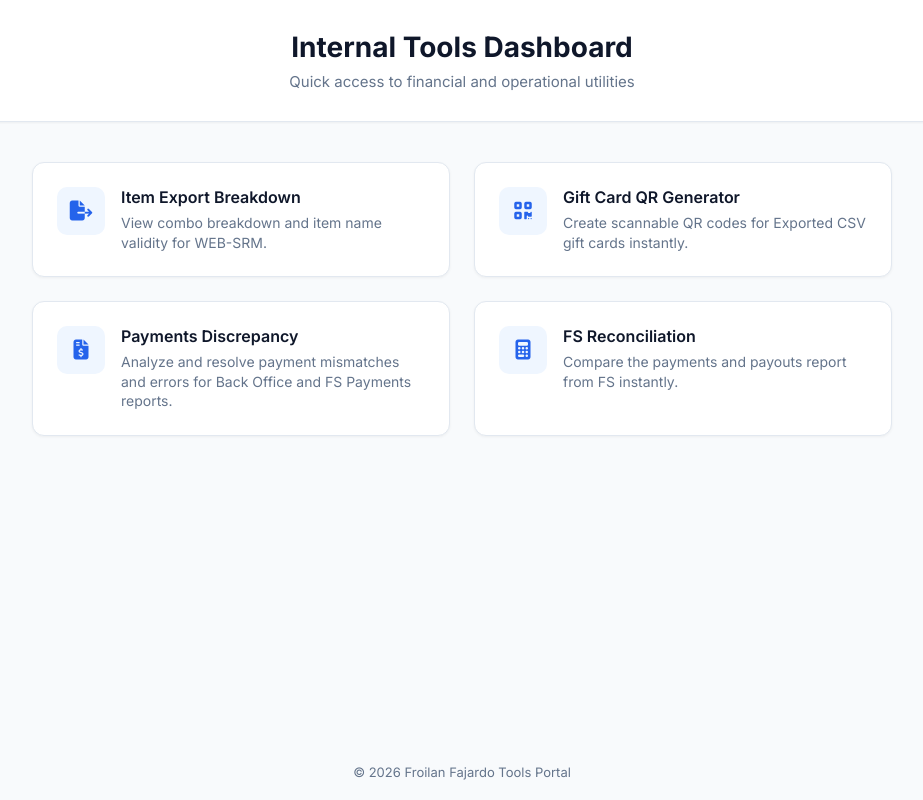
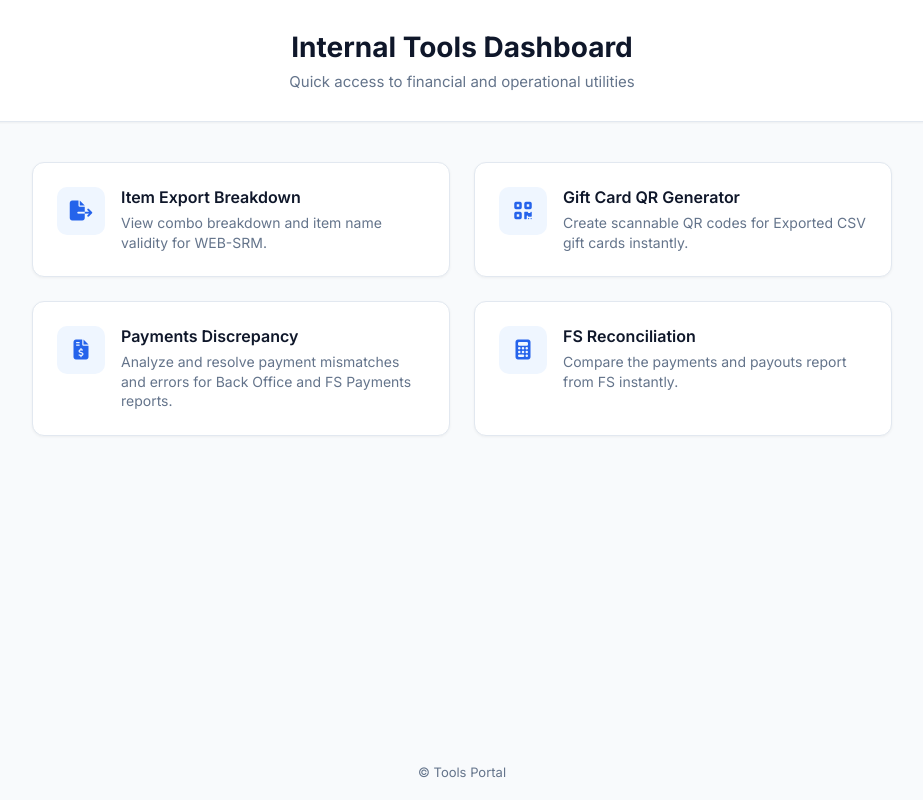
Before and after one commit to ls-froilan-fajardo/tools-directory, a plain HTML site: page index.html in a window 1280 px wide. Shown: the whole page, without its empty margins (178-1101 px from the left). Drawn offline with Linux system fonts and the light colour scheme.

Commit message:
Update index.html

```diff
--- a/index.html
+++ b/index.html
@@ -185,7 +185,7 @@
     </div>
 
     <div class="footer">
-        &copy; 2026 Froilan Fajardo Tools Portal
+        &copy; Tools Portal
     </div>
 
 </body>
```
